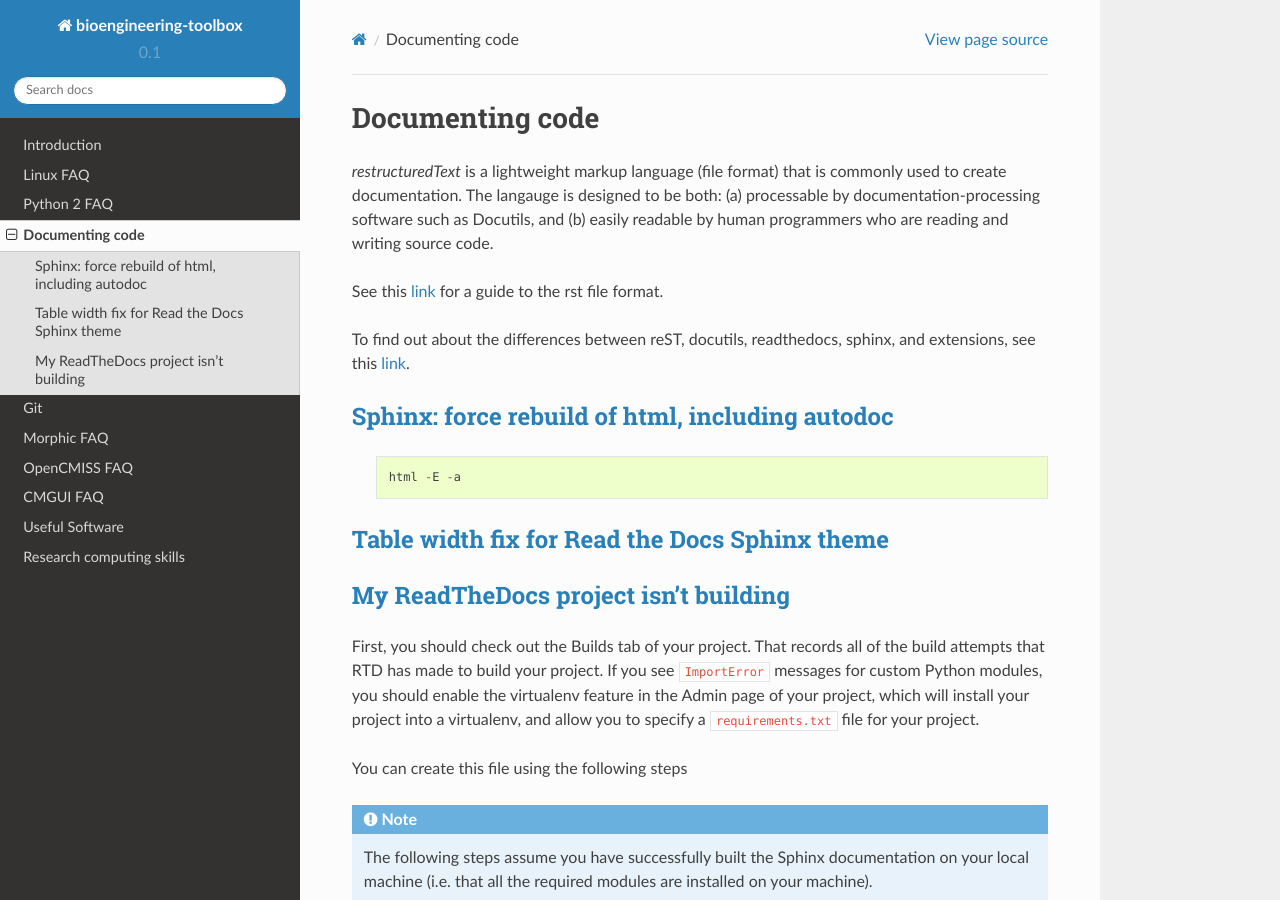
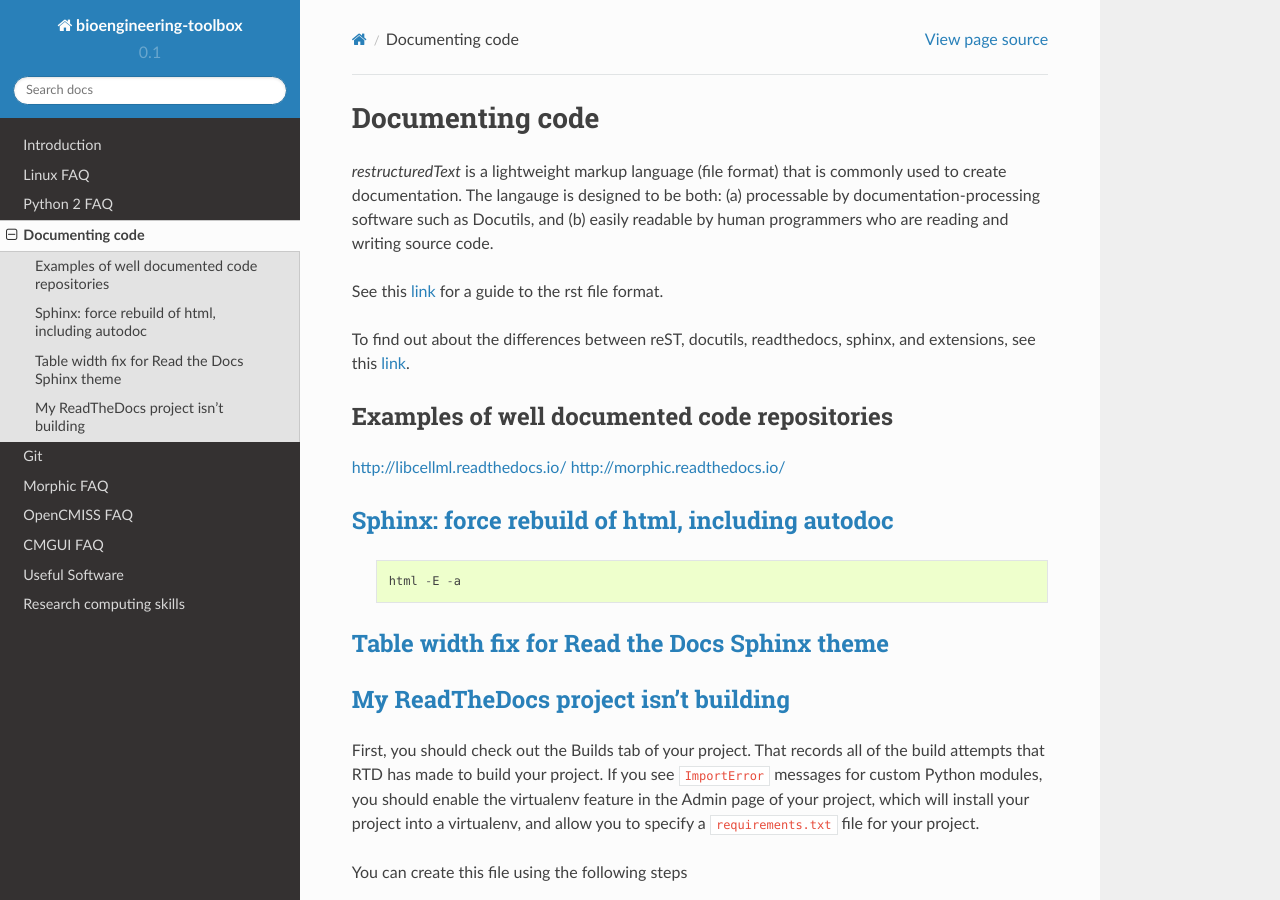
Before and after one commit to PrasadBabarendaGamage/bioengineering-toolbox, a Sphinx documentation site: the page built from docs/source/documenting_code.rst, in a window 1280 px wide and 900 px high. Built offline with Sphinx 7.4.7 and the Read the Docs theme 2.0.0, drawn with Linux system fonts in a browser that asks for light colours; formulas are drawn with MathJax 3; pages that are not in the unit, such as notebooks, are missing from menus.

Commit message:
Adding examples for documenting code

```diff
--- a/docs/source/documenting_code.rst
+++ b/docs/source/documenting_code.rst
@@ -18,6 +18,11 @@ for a guide to the rst file format.
 
 To find out about the differences between reST, docutils, readthedocs,
 sphinx, and extensions, see this `link <http://www.git-pull.com/code_explorer/rst-docutils-sphinx-readthedocs.html#rest-docutils-sphinx-readthedocs>`_.
+
+Examples of well documented code repositories
+---------------------------------------------
+http://libcellml.readthedocs.io/
+http://morphic.readthedocs.io/
 
 `Sphinx: force rebuild of html, including autodoc <http://stackoverflow.com/questions/21019505/sphinx-force-rebuild-of-html-including-autodoc>`_
 -----------------------------------------------------------------------
```
